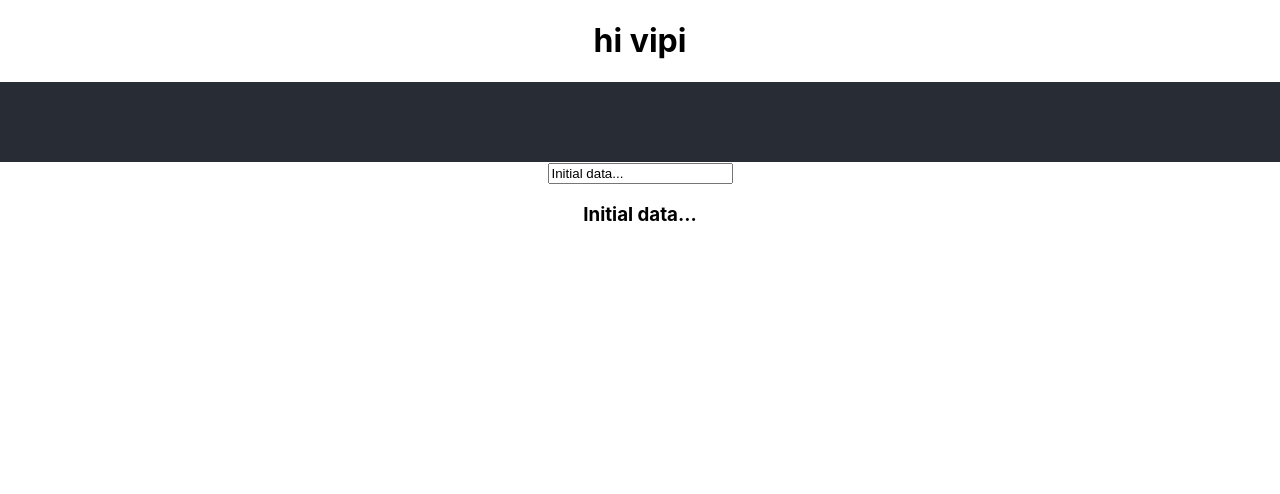
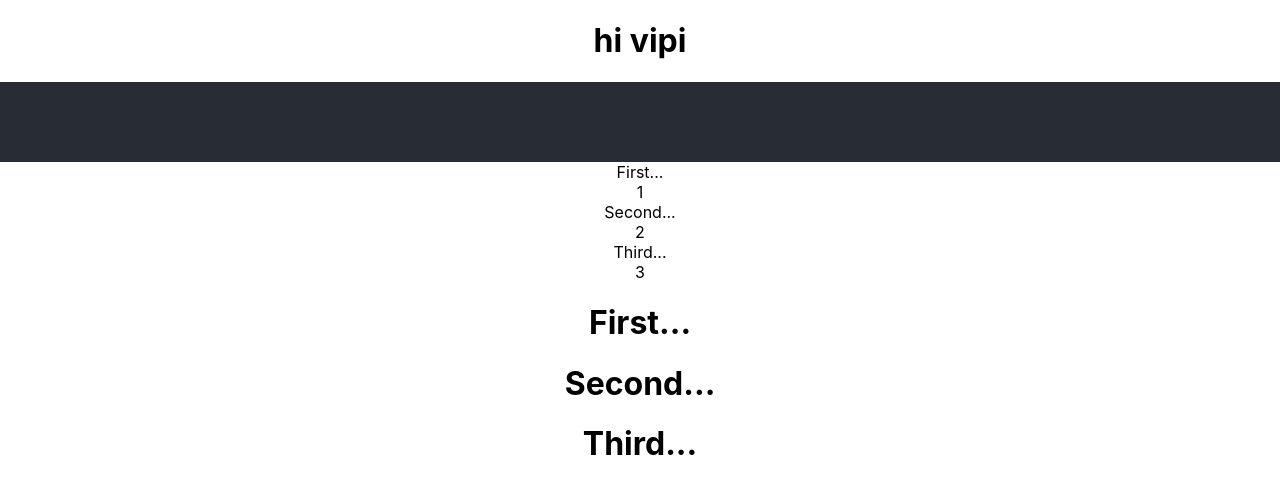
Before and after one commit to Vipisanan/myFirstReactProject, a React (Create React App) app: page / in a window 1280 px wide. Shown: the top 494 px of the page. Built offline with nearby package versions, Linux system fonts and the light colour scheme.

Commit message:
dynamic component loop

```diff
--- a/src/hello/Hello.js
+++ b/src/hello/Hello.js
@@ -6,43 +6,53 @@ import './hello.css';
 class Hello extends React.Component {
     constructor(props) {
         super(props);
+
         this.state = {
-            data: 'Initial data...',
-            date: 'vipi'
+            data: [
+                {
+                    component: 'First...',
+                    id: 1
+                },
+                {
+                    component: 'Second...',
+                    id: 2
+                },
+                {
+                    component: 'Third...',
+                    id: 3
+                }
+            ]
         }
-        this.updateState = this.updateState.bind(this);
+
     };
 
-    updateState(e) {
-        console.log("updateState")
-
-        this.setState({data: e.target.value});
-    }
 
     render() {
         console.log('main render');
         return (
             <div>
-                <Content myDataProp={this.state.data}
-                         updateStateProp={this.updateState}>
-                </Content>
+                <div>
+                    {this.state.data.map((dynamicComponent, i) =>
+                        <Content key={i} componentData={dynamicComponent}/>)}
+                    {this.state.data.map((dyData , i) =>
+                        <h1>{dyData.component}</h1>
+                    )}
+                </div>
             </div>
         );
     }
-
 }
-
 
 class Content extends React.Component {
     render() {
         return (
             <div>
-                <input type="text" value={this.props.myDataProp}
-                       onChange={this.props.updateStateProp}/>
-                <h3>{this.props.myDataProp}</h3>
+                <div>{this.props.componentData.component}</div>
+                <div>{this.props.componentData.id}</div>
             </div>
         );
     }
 }
 
+
 export default Hello;
```
